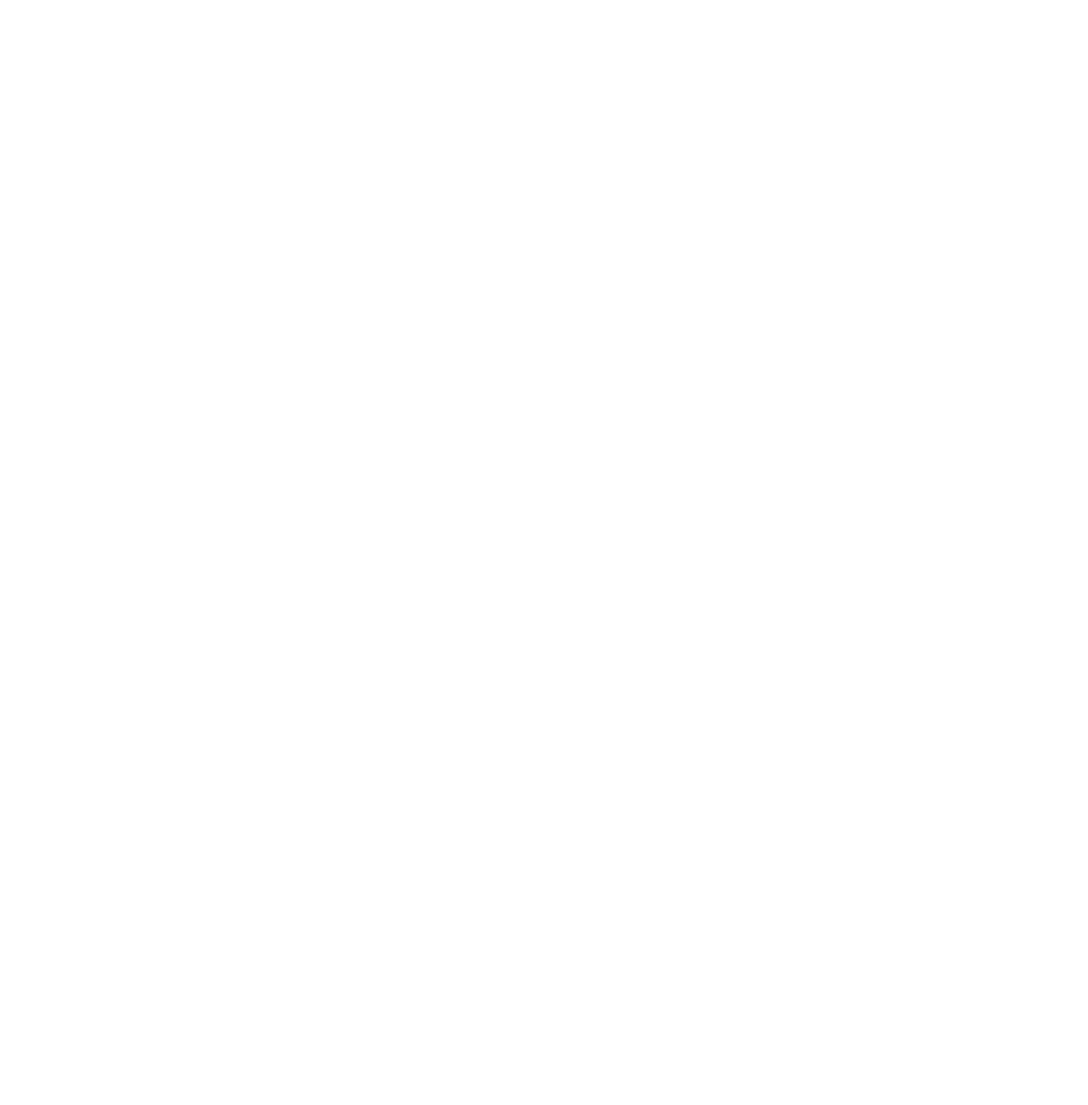
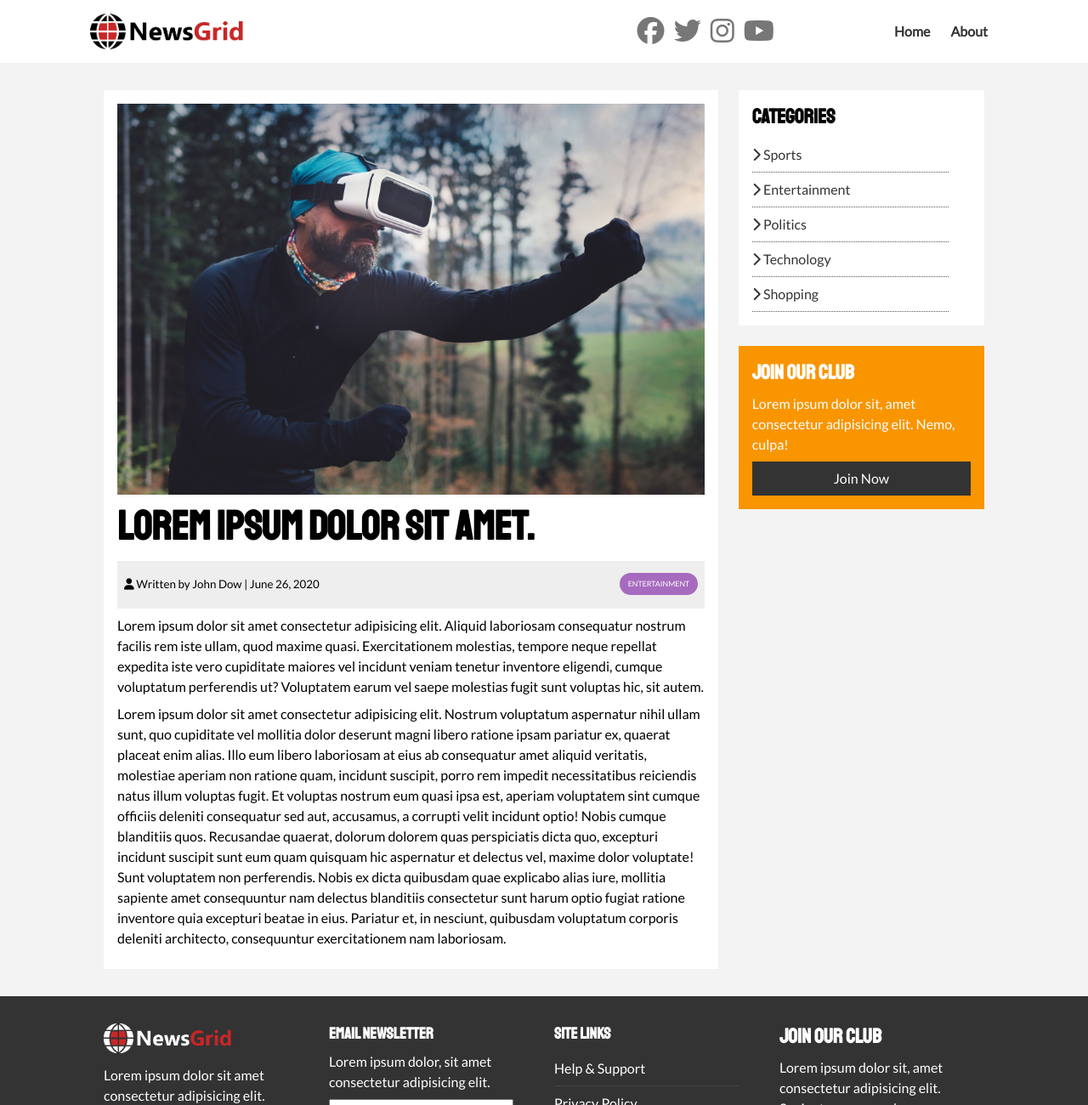
Before and after one commit to jchaparro94/newsGrid, a plain HTML site: page article.html in a window 1280 px wide. Shown: the top 1300 px of the page at 85% size. Before the commit the page ends 800 px from the top, so only its background shows below. Drawn offline with Linux system fonts and the light colour scheme.

Commit message:
article page html and css complete

```diff
--- a/article.html
+++ b/article.html
@@ -0,0 +1,165 @@
+<!DOCTYPE html>
+<html lang="en">
+  <head>
+    <meta charset="UTF-8" />
+    <meta name="viewport" content="width=device-width, initial-scale=1.0" />
+    <script
+      src="https://kit.fontawesome.com/a2c4732960.js"
+      crossorigin="anonymous"
+    ></script>
+    <link
+      href="https://fonts.googleapis.com/css2?family=Lato&family=Staatliches&display=swap"
+      rel="stylesheet"
+    />
+    <link rel="stylesheet" href="css/style.css" />
+    <link
+      rel="stylesheet"
+      media="screen and (max-width: 768px)"
+      href="css/mobile.css"
+    />
+    <link rel="shortcut icon" type="image/x-icon" href="favicon.ico" />
+    <title>NewsGrid - Article</title>
+  </head>
+  <body>
+    <nav id="main-nav">
+      <div class="container">
+        <img src="img/logo.png" alt="NewsGrid" class="logo" />
+        <div class="social">
+          <a href="http://facebook.com" target="_blank"
+            ><i class="fab fa-facebook fa-2x"></i
+          ></a>
+          <a href="http://twitter.com" target="_blank"
+            ><i class="fab fa-twitter fa-2x"></i
+          ></a>
+          <a href="http://instagram.com" target="_blank"
+            ><i class="fab fa-instagram fa-2x"></i
+          ></a>
+          <a href="http://youtube.com" target="_blank"
+            ><i class="fab fa-youtube fa-2x"></i
+          ></a>
+        </div>
+        <ul>
+          <li><a href="index.html">Home</a></li>
+          <li><a href="about.html">About</a></li>
+        </ul>
+      </div>
+    </nav>
+
+    <section id="article">
+      <div class="container">
+        <div class="page-container">
+          <article class="card">
+            <img src="img/articles/ent1.jpg" alt="" />
+            <h1 class="l-heading">Lorem ipsum dolor sit amet.</h1>
+            <div class="meta">
+              <small>
+                <i class="fas fa-user"></i> Written by John Dow | June 26, 2020
+              </small>
+              <div class="category category-ent">Entertainment</div>
+            </div>
+            <p>
+              Lorem ipsum dolor sit amet consectetur adipisicing elit. Aliquid
+              laboriosam consequatur nostrum facilis rem iste ullam, quod maxime
+              quasi. Exercitationem molestias, tempore neque repellat expedita
+              iste vero cupiditate maiores vel incidunt veniam tenetur inventore
+              eligendi, cumque voluptatum perferendis ut? Voluptatem earum vel
+              saepe molestias fugit sunt voluptas hic, sit autem.
+            </p>
+            <p>
+              Lorem ipsum dolor sit amet consectetur adipisicing elit. Nostrum
+              voluptatum aspernatur nihil ullam sunt, quo cupiditate vel
+              mollitia dolor deserunt magni libero ratione ipsam pariatur ex,
+              quaerat placeat enim alias. Illo eum libero laboriosam at eius ab
+              consequatur amet aliquid veritatis, molestiae aperiam non ratione
+              quam, incidunt suscipit, porro rem impedit necessitatibus
+              reiciendis natus illum voluptas fugit. Et voluptas nostrum eum
+              quasi ipsa est, aperiam voluptatem sint cumque officiis deleniti
+              consequatur sed aut, accusamus, a corrupti velit incidunt optio!
+              Nobis cumque blanditiis quos. Recusandae quaerat, dolorum dolorem
+              quas perspiciatis dicta quo, excepturi incidunt suscipit sunt eum
+              quam quisquam hic aspernatur et delectus vel, maxime dolor
+              voluptate! Sunt voluptatem non perferendis. Nobis ex dicta
+              quibusdam quae explicabo alias iure, mollitia sapiente amet
+              consequuntur nam delectus blanditiis consectetur sunt harum optio
+              fugiat ratione inventore quia excepturi beatae in eius. Pariatur
+              et, in nesciunt, quibusdam voluptatum corporis deleniti
+              architecto, consequuntur exercitationem nam laboriosam.
+            </p>
+          </article>
+          <aside id="category" class="card">
+            <h2>Categories</h2>
+            <ul class="list">
+              <li>
+                <a href="#"><i class="fas fa-chevron-right"></i> Sports</a>
+              </li>
+              <li>
+                <a href="#"
+                  ><i class="fas fa-chevron-right"></i> Entertainment</a
+                >
+              </li>
+              <li>
+                <a href="#"><i class="fas fa-chevron-right"></i> Politics</a>
+              </li>
+              <li>
+                <a href="#"><i class="fas fa-chevron-right"></i> Technology</a>
+              </li>
+              <li>
+                <a href="#"><i class="fas fa-chevron-right"></i> Shopping</a>
+              </li>
+            </ul>
+          </aside>
+          <aside class="card bg-secondary">
+            <h2>Join Our Club</h2>
+            <p>
+              Lorem ipsum dolor sit, amet consectetur adipisicing elit. Nemo,
+              culpa!
+            </p>
+            <a href="" class="btn btn-dark btn-block">Join Now</a>
+          </aside>
+        </div>
+      </div>
+    </section>
+
+    <!-- Footer -->
+    <footer id="main-footer" class="py-2">
+      <div class="container footer-container">
+        <div>
+          <img src="img/logo_light.png" alt="NewsGrid" />
+          <p>
+            Lorem ipsum dolor sit amet consectetur adipisicing elit. Adipisci
+            vitae neque numquam consequatur beatae iste excepturi ex accusamus
+            ut inventore, veritatis quisquam sunt
+          </p>
+        </div>
+        <div>
+          <h3>Email Newsletter</h3>
+          <p>Lorem ipsum dolor, sit amet consectetur adipisicing elit.</p>
+          <form>
+            <input type="email" placeholder="Enter Email..." />
+            <input type="submit" value="subscribe" class="btn btn-primary" />
+          </form>
+        </div>
+        <div>
+          <h3>Site Links</h3>
+          <ul class="list">
+            <li><a href="#">Help & Support</a></li>
+            <li><a href="#">Privacy Policy</a></li>
+            <li><a href="#">About Us</a></li>
+            <li><a href="#">Contact</a></li>
+          </ul>
+        </div>
+        <div>
+          <h2>Join Our Club</h2>
+          <p>
+            Lorem ipsum dolor sit, amet consectetur adipisicing elit. Sapiente,
+            assumenda.
+          </p>
+          <a href="#" class="btn btn-secondary">Join Now</a>
+        </div>
+        <div>
+          <p>Copyright &copy; 2020 All Rights Reserved</p>
+        </div>
+      </div>
+    </footer>
+  </body>
+</html>
--- a/css/style.css
+++ b/css/style.css
@@ -172,6 +172,10 @@ h6 {
   padding: 3rem;
 }
 
+.l-heading {
+  font-size: 3rem;
+}
+
 .list li {
   padding: .5rem 0;
   border-bottom: #555 dotted 1px;
@@ -297,6 +301,18 @@ h6 {
   grid-column: 2 / span 2;
 }
 
+#article .meta {
+  display: flex;
+  justify-content: space-between;
+  align-items: center;
+  background: #eee;
+  padding: 0.5rem;
+}
+
+#article .meta .category {
+  margin-top: 0.4rem;
+}
+
 /* Footer */
 #main-footer {
   background: var(--dark-color);
```
